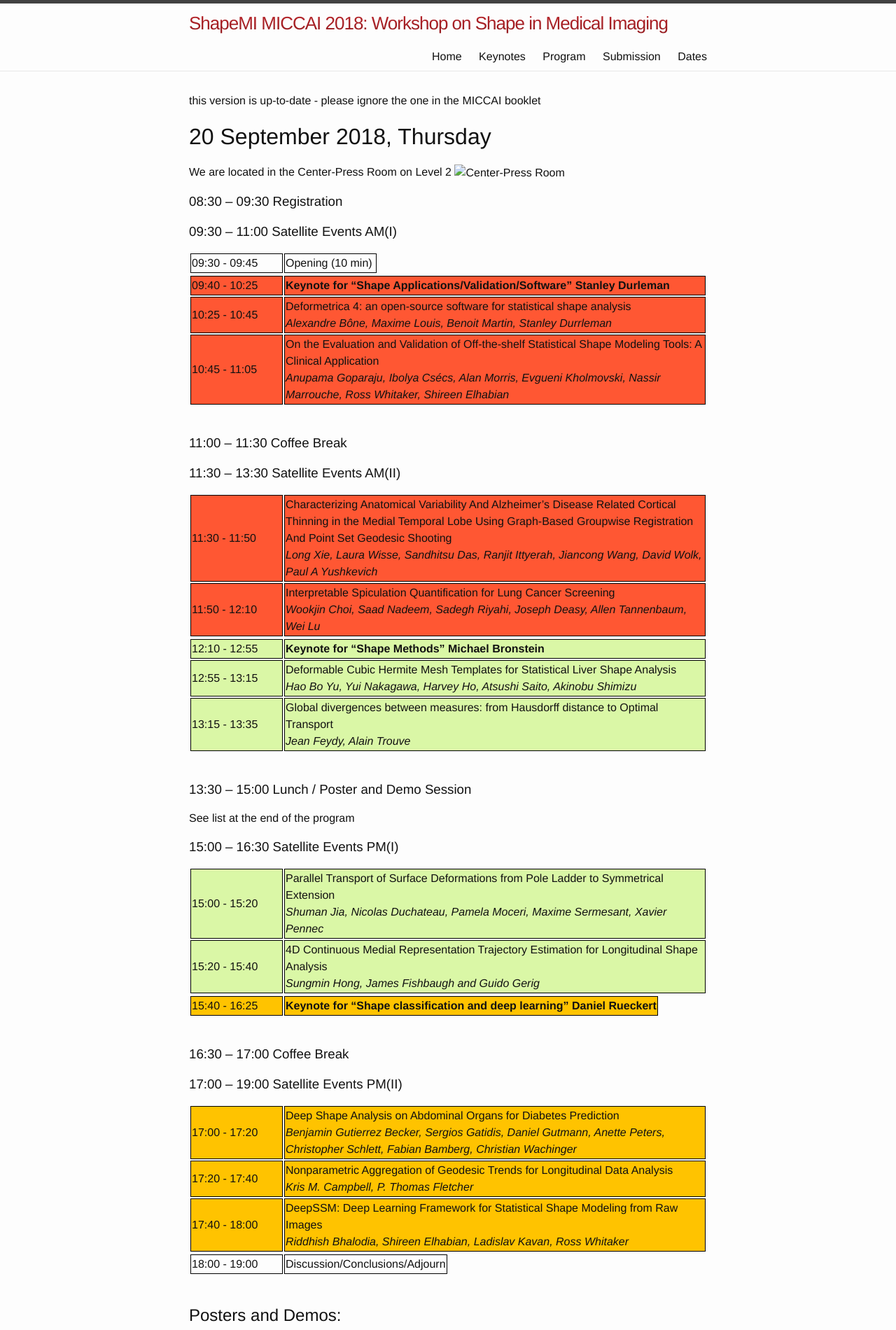
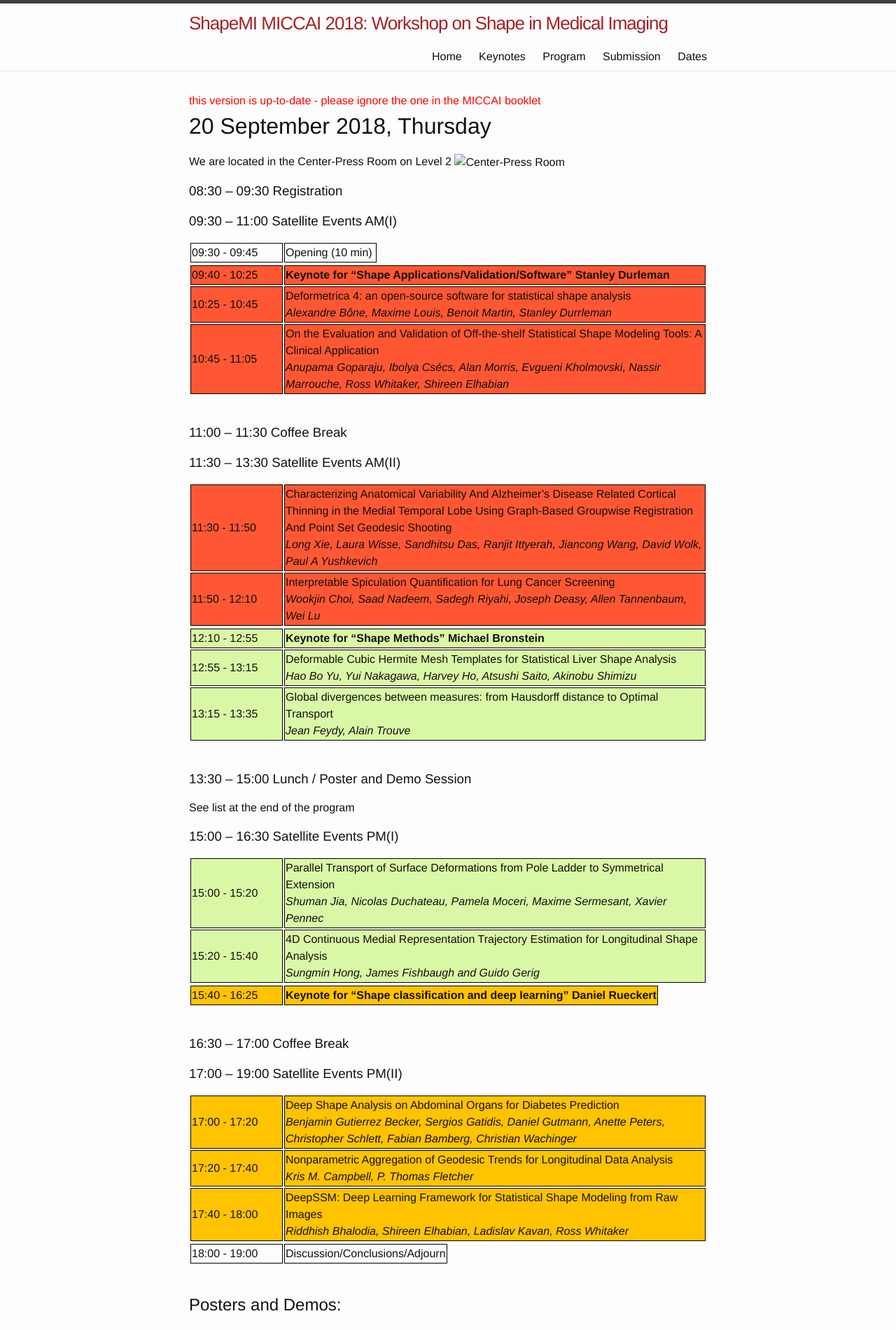
Before and after one commit to shapemi/shapemi2020, a Jekyll site: the page built from program/index.md, in a window 1280 px wide. Shown: the top 1900 px of the page at 70% size. Built offline with Jekyll 4.4.1, drawn with Linux system fonts in a browser that asks for light colours.

Commit message:
Update index.md

```diff
--- a/program/index.md
+++ b/program/index.md
@@ -28,7 +28,7 @@
         }
 </style>
 
-this version is up-to-date - please ignore the one in the MICCAI booklet
+<font color=red>this version is up-to-date - please ignore the one in the MICCAI booklet</font>
 
 # 20 September 2018, Thursday
 We are located in the Center-Press Room on Level 2
```
